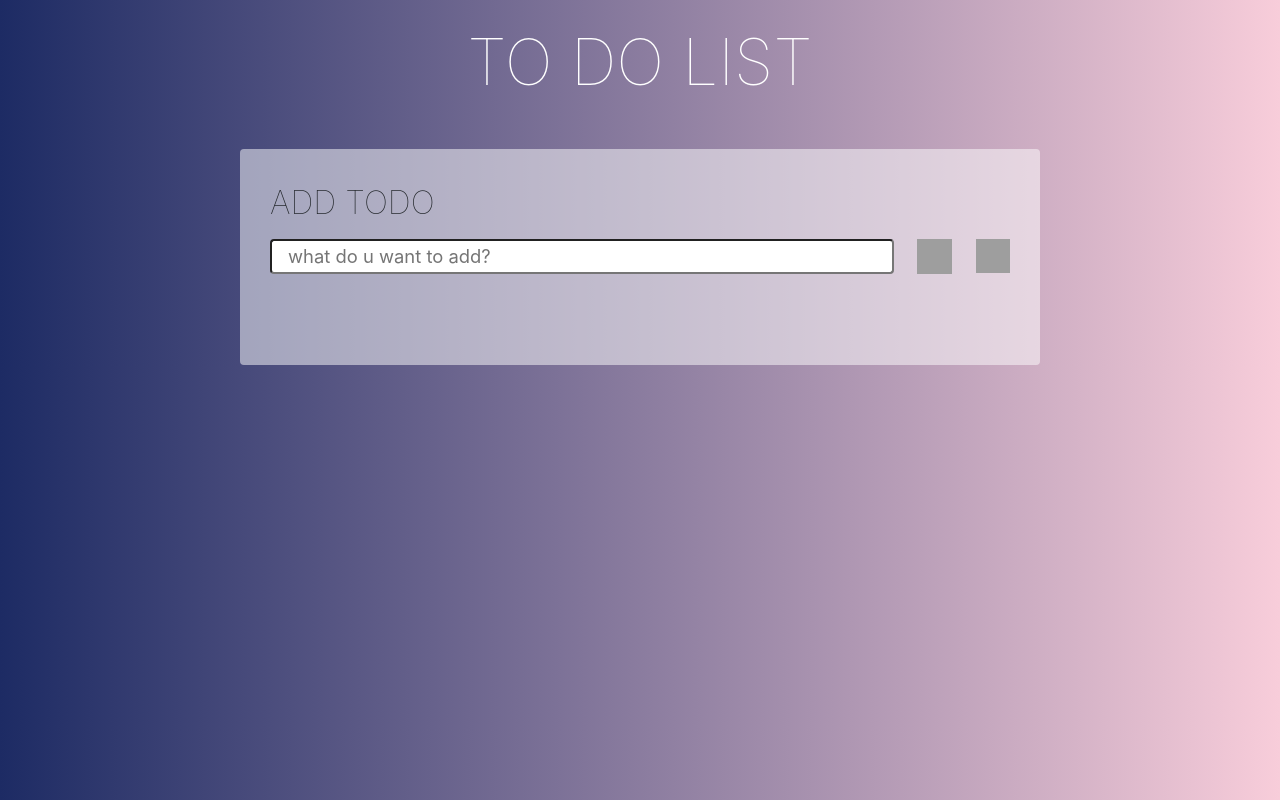
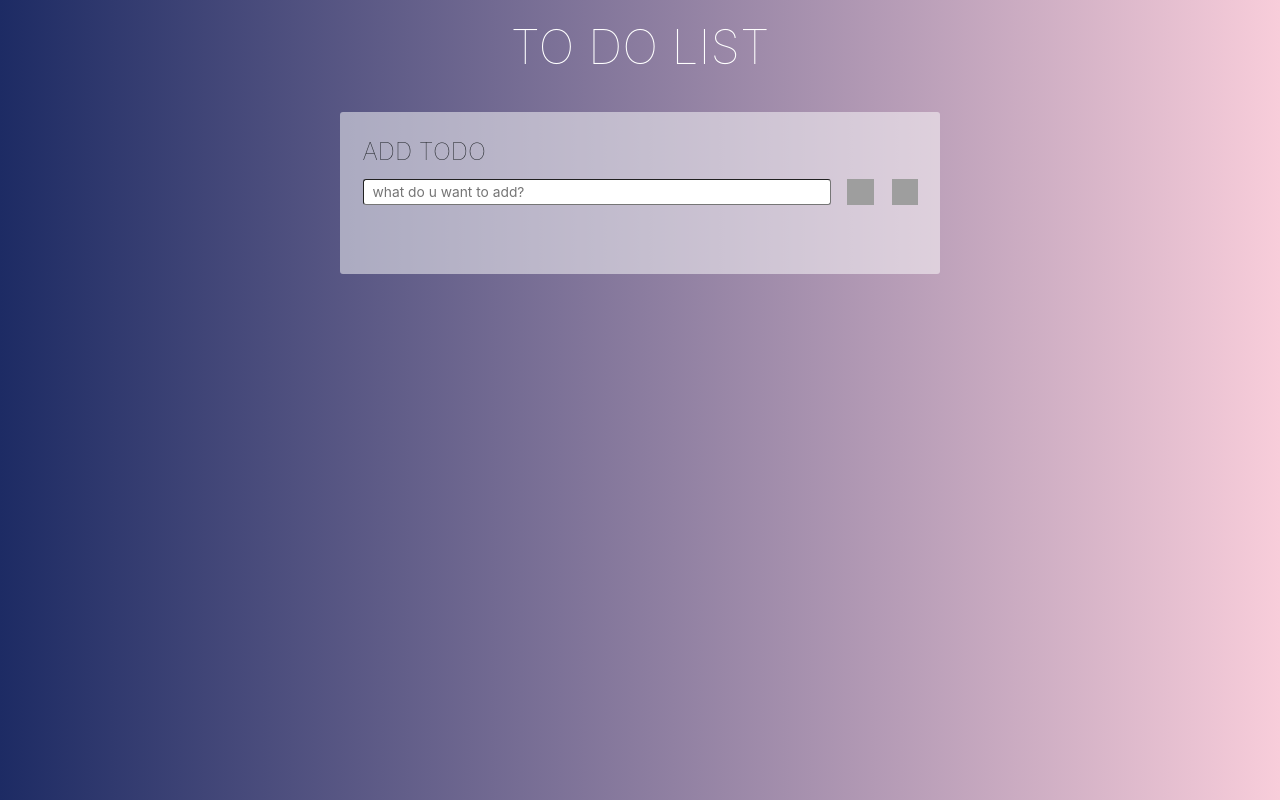
Before and after one commit to karelskiy/ToDoList, a plain HTML site: page index.html in a window 1280 px wide. Drawn offline with nearby package versions, Linux system fonts and the light colour scheme; grey boxes are pictures that could not be loaded.

Commit message:
change zoom settings

```diff
--- a/style.css
+++ b/style.css
@@ -23,11 +23,12 @@ h1{
 	font-weight: 50;
 	margin: 1.5rem 0 3rem;
 	text-align: center;
-	color: white
+	color: white;
+	zoom: .75;
 
 }
 input#in{
-	padding: 0.5rem 1rem;
+	padding: 0.5rem .75rem;
 	height: 35px;
 	outline: none;
 	background-color: #fff;
@@ -61,6 +62,7 @@ main#main{
 	margin: 0 auto;
 	border-radius:4px;
 	background-color : rgba(255, 255, 255, .5);
+	zoom: .75;
 }
 
 div#out{
```
